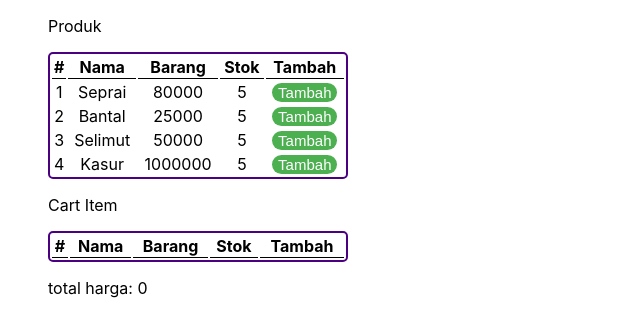
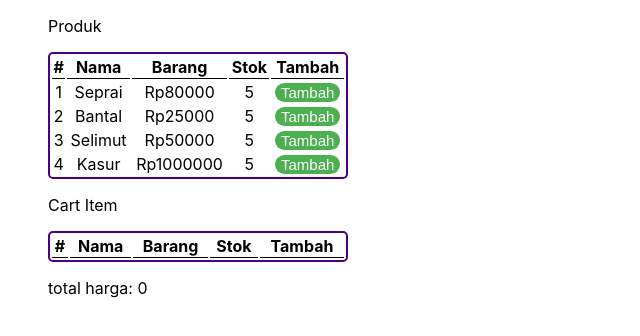
Before and after one commit to Trias1/gen-10-lifecycle-trias, a React (Create React App) app: page / in a window 1280 px wide. Shown: the top 336 px of the page, without its empty margins (0-640 px from the left). Built offline with nearby package versions, Linux system fonts and the light colour scheme.

Commit message:
update lagi

```diff
--- a/src/components/statte/LifeCycle.js
+++ b/src/components/statte/LifeCycle.js
@@ -78,7 +78,7 @@ const LifeCycle = () => {
             <tr key={key}>
               <td>{key+1}</td>
               <td>{products.nama}</td>
-              <td>{products.harga}</td>
+              <td>Rp{products.harga}</td>
               <td>{products.stoct}</td>
               <td>
                 <button onClick={() => tambah(products)}>Tambah</button>
@@ -104,7 +104,7 @@ const LifeCycle = () => {
             <tr key={id}>
               <td>{id+1}</td>
               <td>{cart.nama}</td>
-              <td>{cart.harga}</td>
+              <td>Rp{cart.harga}</td>
               <td>{cart.stoct}</td>
               <td>
                 <button onClick={() => hapus(cart)}>Hapus</button>
```
